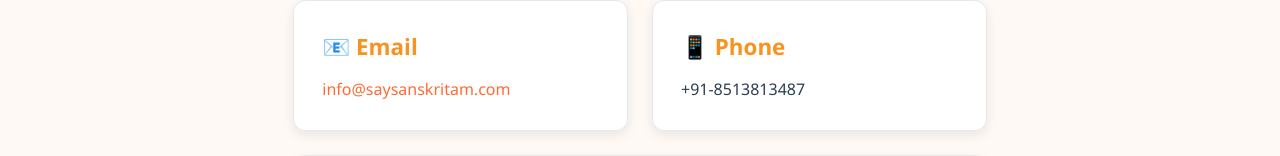
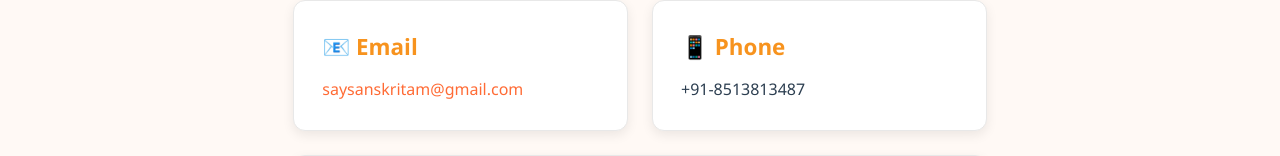
Before and after one commit to patpishivacharan-glitch/saysanskritam, a React (Vite) app: page /contact in a window 1280 px wide. Shown: the part 313-469 px from the top of the page. Built offline with nearby package versions, Linux system fonts and the light colour scheme.

Commit message:
email added

```diff
--- a/src/components/Contact.jsx
+++ b/src/components/Contact.jsx
@@ -33,7 +33,7 @@
       <div className="grid">
         <section className="card">
           <h3>📧 Email</h3>
-          <p><a href="mailto:info@saysanskritam.com">info@saysanskritam.com</a></p>
+          <p><a href="mailto:saysanskritam@gmail.com ">saysanskritam@gmail.com</a></p>
         </section>
         <section className="card">
           <h3>📱 Phone</h3>
```
